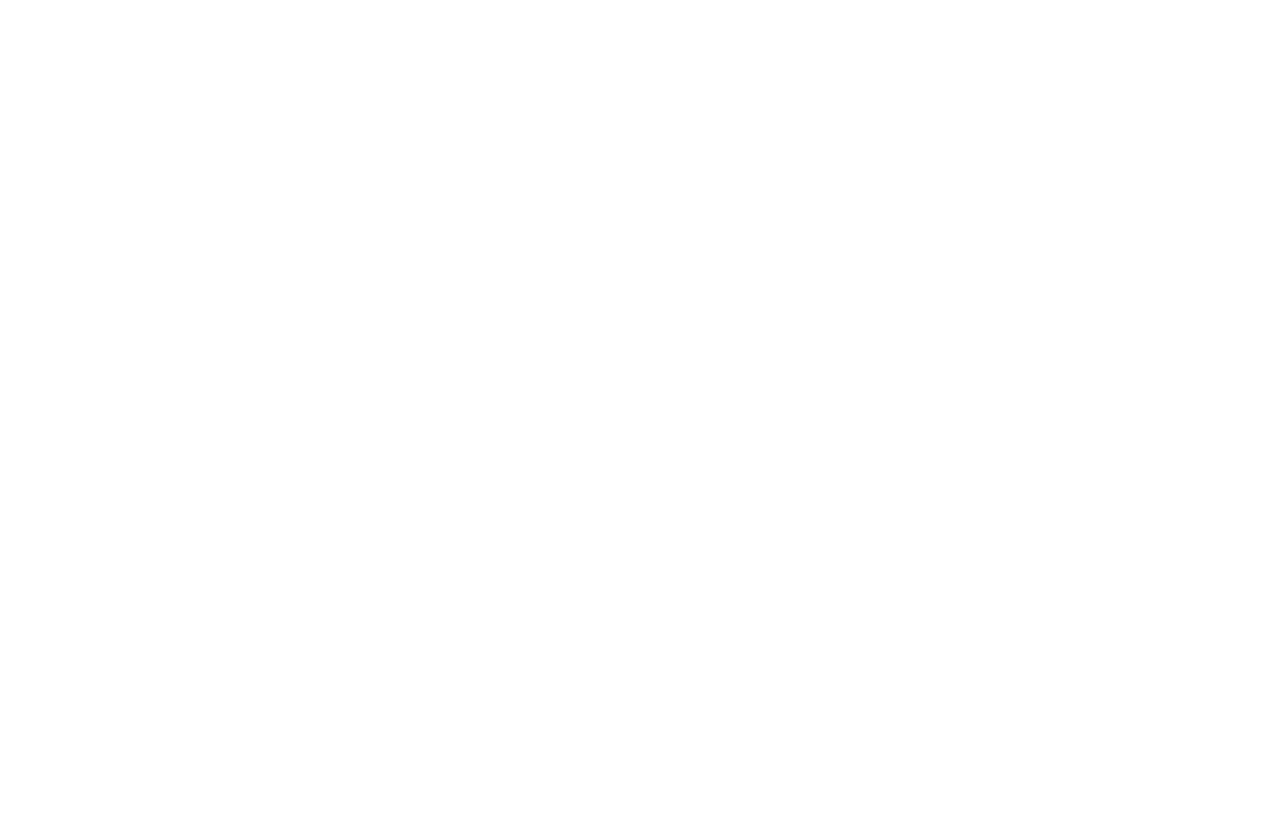
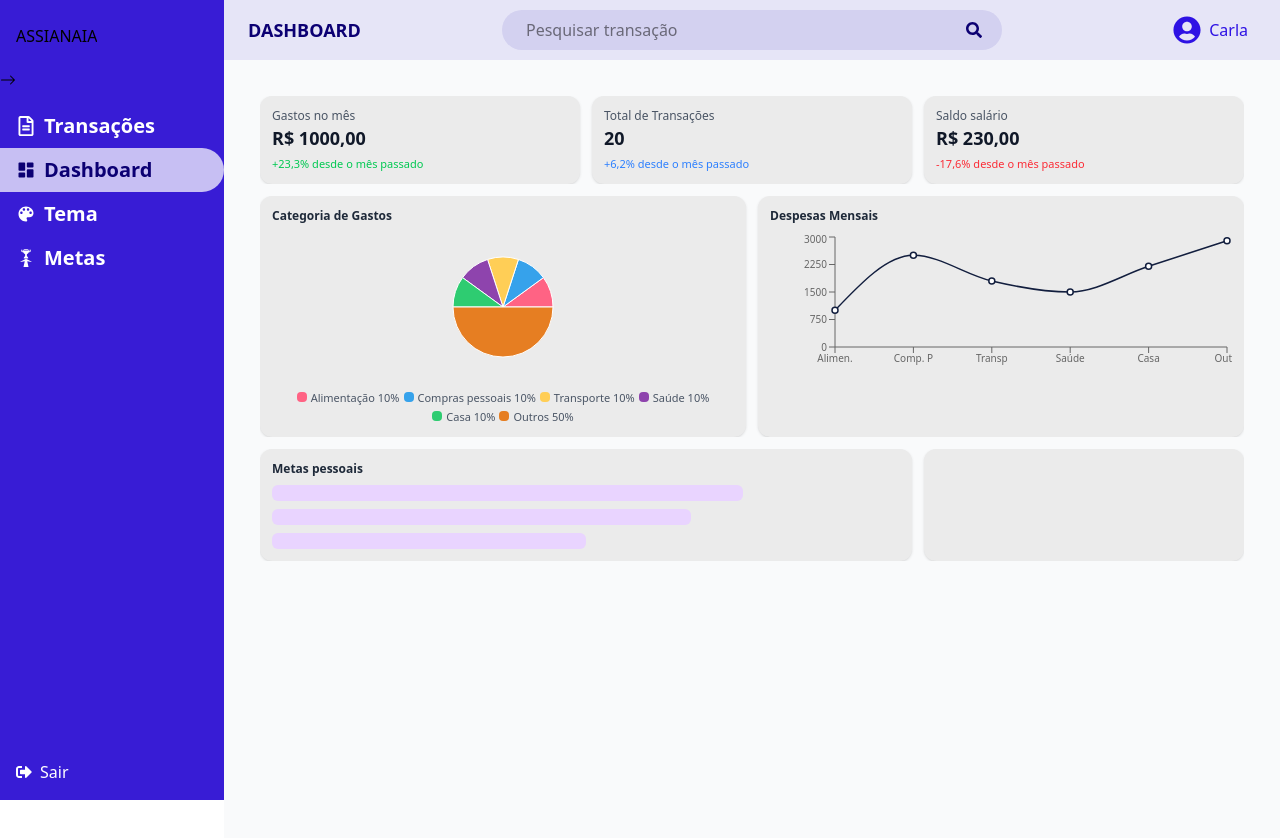
Before and after one commit to Carlamagalhaes1/DashFinance, a React (Vite) app in the folder dashfinanceiro/: page /dashboard in a window 1280 px wide. Before the commit this address had no page. Shown: the top 838 px of the page. Before the commit the page ends 800 px from the top, so only its background shows below. Built offline with nearby package versions, Linux system fonts and the light colour scheme.

Commit message:
layout metas feito

```diff
--- a/dashfinanceiro/package.json
+++ b/dashfinanceiro/package.json
@@ -17,6 +17,7 @@
     "react-dom": "^19.1.1",
     "react-icons": "^5.5.0",
     "react-router-dom": "^7.8.0",
+    "recharts": "^3.2.1",
     "tailwindcss": "^4.1.11"
   },
   "devDependencies": {
--- a/dashfinanceiro/src/App.tsx
+++ b/dashfinanceiro/src/App.tsx
@@ -5,6 +5,7 @@
 import TransactionsPage from './pages/TransactionsPage'
 import { Goals } from './pages/Goals'
 import { Layout } from './layout'
+import Dash from './pages/Dashboard'
 
 function App() {
 
@@ -18,7 +19,7 @@
             <Route  element={<Layout />}>
               <Route path="/" element={<TransactionsPage />} />
               <Route path='/goals' element={<Goals />} />
-
+              <Route path='/dashboard' element={<Dash/>}/>
             </Route>
 
 
--- /dev/null
+++ b/dashfinanceiro/src/pages/Dashboard.tsx
@@ -0,0 +1,123 @@
+import {
+  LineChart,
+  Line,
+  XAxis,
+  YAxis,
+  Tooltip,
+  ResponsiveContainer,
+  PieChart,
+  Pie,
+  Cell,
+} from "recharts";
+
+export default function Dash() {
+  const pieData = [
+    { name: "Alimentação", value: 10 },
+    { name: "Compras pessoais", value: 10 },
+    { name: "Transporte", value: 10 },
+    { name: "Saúde", value: 10 },
+    { name: "Casa", value: 10 },
+    { name: "Outros", value: 50 },
+  ];
+
+  const COLORS = ["#FF6384", "#36A2EB", "#FFCE56", "#8E44AD", "#2ECC71", "#E67E22"];
+
+  const lineData = [
+    { name: "Alimen.", valor: 1000 },
+    { name: "Comp. P", valor: 2500 },
+    { name: "Transp", valor: 1800 },
+    { name: "Saúde", valor: 1500 },
+    { name: "Casa", valor: 2200 },
+    { name: "Out", valor: 2900 },
+  ];
+
+  return (
+    <div className="min-h-screen bg-gray-50 p-3 flex flex-col gap-3 font-sans text-xs md:text-sm">
+      {/* Cards superiores */}
+      <div className="grid grid-cols-1 md:grid-cols-3 gap-3">
+        <div className="bg-[#EBEBEB] rounded-xl shadow p-3 flex flex-col">
+          <h2 className="text-gray-600 text-xs">Gastos no mês</h2>
+          <p className="text-lg font-semibold text-gray-900">R$ 1000,00</p>
+          <span className="text-green-500 text-[11px] mt-1">+23,3% desde o mês passado</span>
+        </div>
+
+        <div className="bg-[#EBEBEB] rounded-xl shadow p-3 flex flex-col">
+          <h2 className="text-gray-600 text-xs">Total de Transações</h2>
+          <p className="text-lg font-semibold text-gray-900">20</p>
+          <span className="text-blue-500 text-[11px] mt-1">+6,2% desde o mês passado</span>
+        </div>
+
+        <div className="bg-[#EBEBEB] rounded-xl shadow p-3 flex flex-col">
+          <h2 className="text-gray-600 text-xs">Saldo salário</h2>
+          <p className="text-lg font-semibold text-gray-900">R$ 230,00</p>
+          <span className="text-red-500 text-[11px] mt-1">-17,6% desde o mês passado</span>
+        </div>
+      </div>
+
+      {/* Gráficos */}
+      <div className="grid grid-cols-1 lg:grid-cols-2 gap-3">
+        {/* Pizza */}
+        <div className="bg-[#EBEBEB] rounded-xl shadow p-3">
+          <h2 className="text-gray-800 font-semibold mb-2 text-xs">Categoria de Gastos</h2>
+          <div className="flex justify-center">
+            <ResponsiveContainer width="100%" height={150}>
+              <PieChart>
+                <Pie
+                  data={pieData}
+                  cx="50%"
+                  cy="50%"
+                  labelLine={false}
+                  outerRadius={50}
+                  fill="#8884d8"
+                  dataKey="value"
+                >
+                  {pieData.map((_, index) => (
+                    <Cell key={index} fill={COLORS[index % COLORS.length]} />
+                  ))}
+                </Pie>
+              </PieChart>
+            </ResponsiveContainer>
+          </div>
+          <ul className="flex flex-wrap justify-center gap-1 mt-2 text-[11px] text-gray-600">
+            {pieData.map((item, i) => (
+              <li key={i}>
+                <span
+                  className="inline-block w-2.5 h-2.5 mr-1 rounded"
+                  style={{ backgroundColor: COLORS[i % COLORS.length] }}
+                ></span>
+                {item.name} {item.value}%
+              </li>
+            ))}
+          </ul>
+        </div>
+
+        {/* Linha */}
+        <div className="bg-[#EBEBEB] rounded-xl shadow p-3">
+          <h2 className="text-gray-800 font-semibold mb-2 text-xs">Despesas Mensais</h2>
+          <ResponsiveContainer width="100%" height={150}>
+            <LineChart data={lineData}>
+              <XAxis dataKey="name" tick={{ fontSize: 10 }} />
+              <YAxis tick={{ fontSize: 10 }} />
+              <Tooltip />
+              <Line type="monotone" dataKey="valor" stroke="#121E3E" strokeWidth={1.5} />
+            </LineChart>
+          </ResponsiveContainer>
+        </div>
+      </div>
+
+      {/* Metas pessoais */}
+      <div className="grid grid-cols-1 md:grid-cols-3 gap-3">
+        <div className="bg-[#EBEBEB] rounded-xl shadow p-3 md:col-span-2">
+          <h2 className="text-gray-800 font-semibold mb-2 text-xs">Metas pessoais</h2>
+          <div className="flex flex-col gap-2">
+            <div className="bg-purple-200 h-4 rounded-md w-3/4"></div>
+            <div className="bg-purple-200 h-4 rounded-md w-2/3"></div>
+            <div className="bg-purple-200 h-4 rounded-md w-1/2"></div>
+          </div>
+        </div>
+
+        <div className="bg-[#EBEBEB] rounded-xl shadow p-3"></div>
+      </div>
+    </div>
+  );
+}
```
Also changed, not shown: 1 other file (tests, documents, lock files or other folders).
